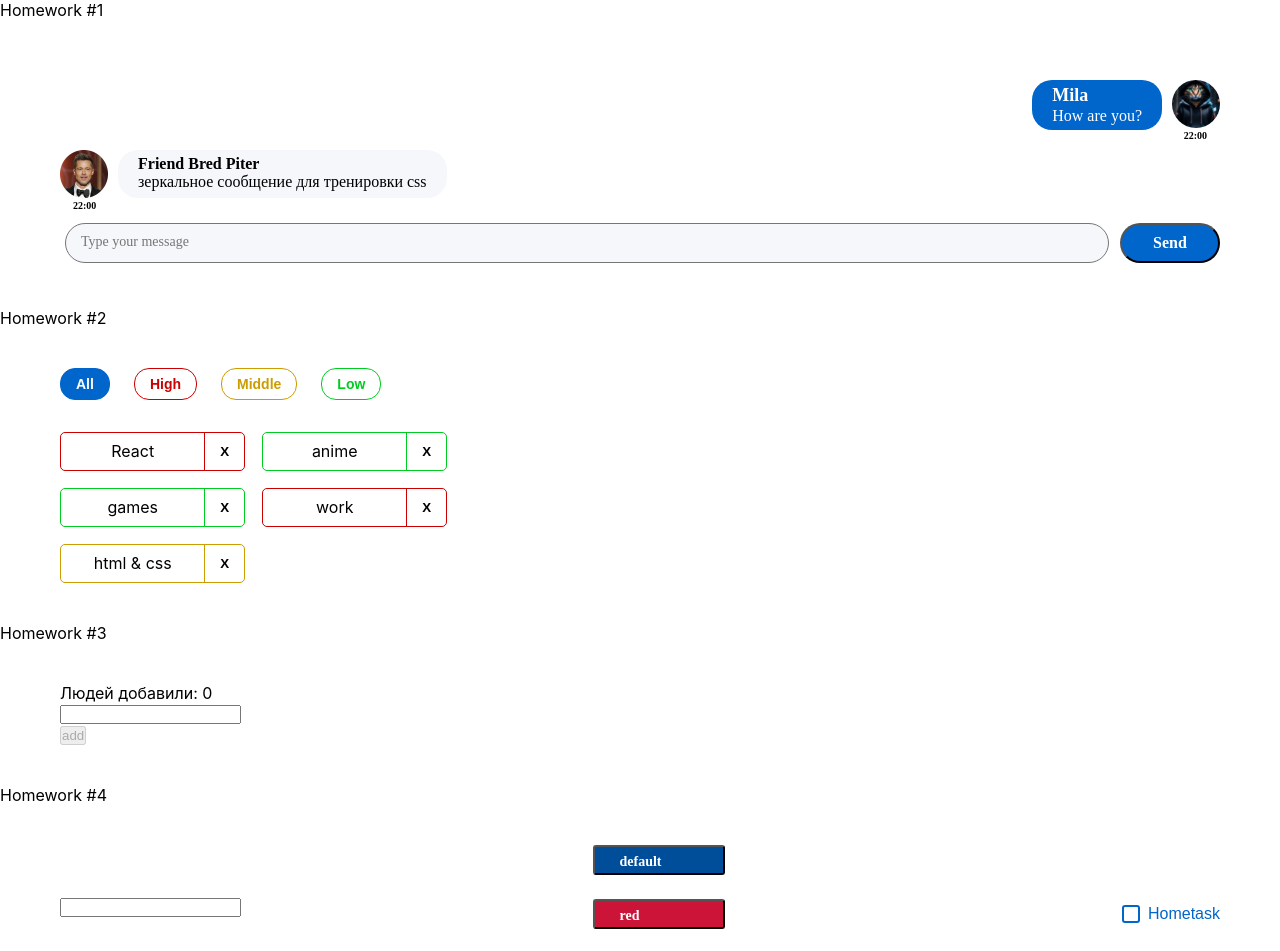
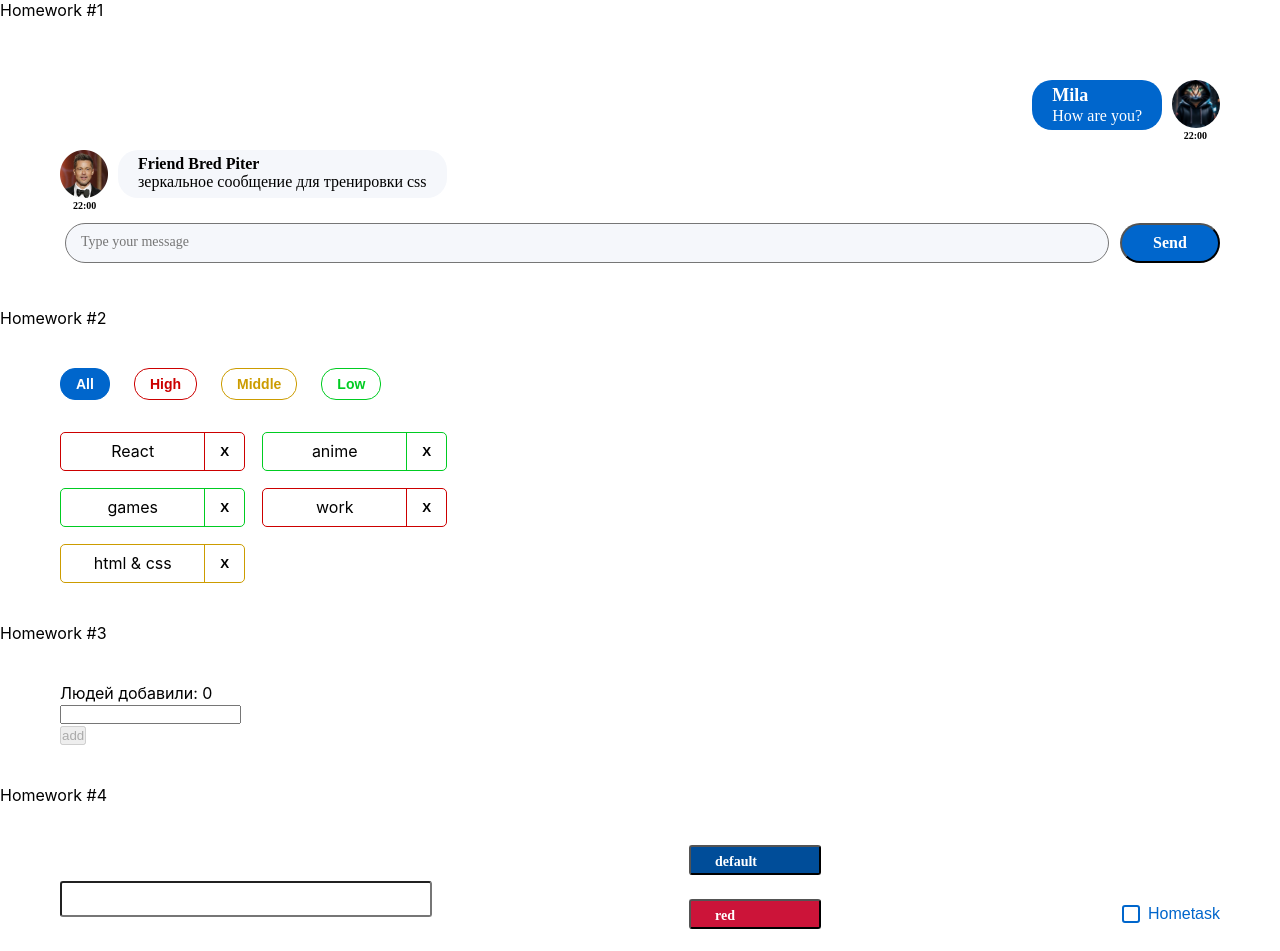
Before and after one commit to MilaKumasinskaya/homework-front-main-2, a React (Create React App) app: page / in a window 1280 px wide. Shown: the top 951 px of the page. Built offline with nearby package versions, Linux system fonts and the light colour scheme.

Commit message:
sprint2-hw4(fixed some issues)

```diff
--- a/src/s2-homeworks/hw04/common/c1-SuperInputText/SuperInputText.tsx
+++ b/src/s2-homeworks/hw04/common/c1-SuperInputText/SuperInputText.tsx
@@ -61,8 +61,7 @@ if(onChangeText){
     const finalSpanClassName = s.error
         + (spanClassName ? ' ' + spanClassName : '')
     const finalInputClassName = s.input
-        + ( s.errorInput) +
-        + ( s.superInput) +
+        + (error ? ' ' + s.errorInput : ' ' + s.superInput)
         + (className ? ' ' + className : '') // задача на смешивание классов
 
     return (
```
